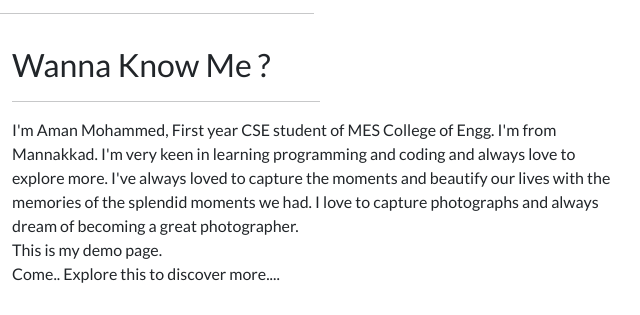
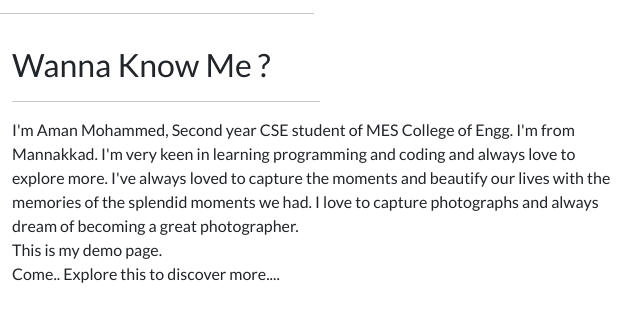
Before and after one commit to amxn-mhd/portfolio, a plain HTML site: page index.html in a window 1280 px wide. Shown: the part 1046-1361 px from the top of the page, 640-1280 px from the left. Drawn offline with nearby package versions, Linux system fonts and the light colour scheme.

Commit message:
Update index.html

```diff
--- a/index.html
+++ b/index.html
@@ -68,7 +68,7 @@
                     <h2>Wanna Know Me ?</h2>
                     <hr class="w-50">
                     <p class="display-8">
-                        I'm Aman Mohammed, First year CSE student of MES College of Engg.
+                        I'm Aman Mohammed, Second year CSE student of MES College of Engg.
                         I'm from Mannakkad. I'm very keen in learning programming and coding and
                         always love to explore more. I've always loved to capture the moments and
                         beautify our lives with the memories of the splendid moments we had.
```
